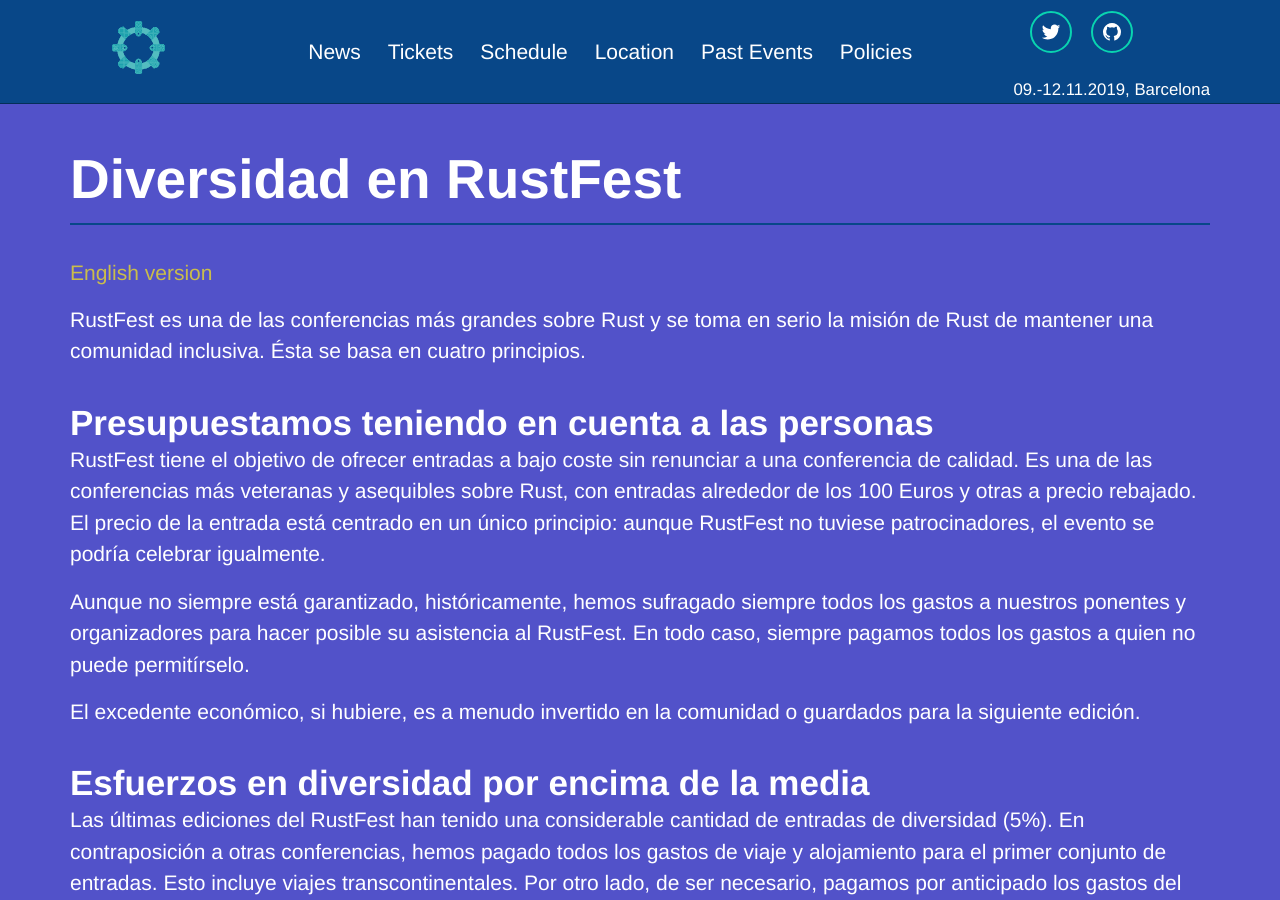
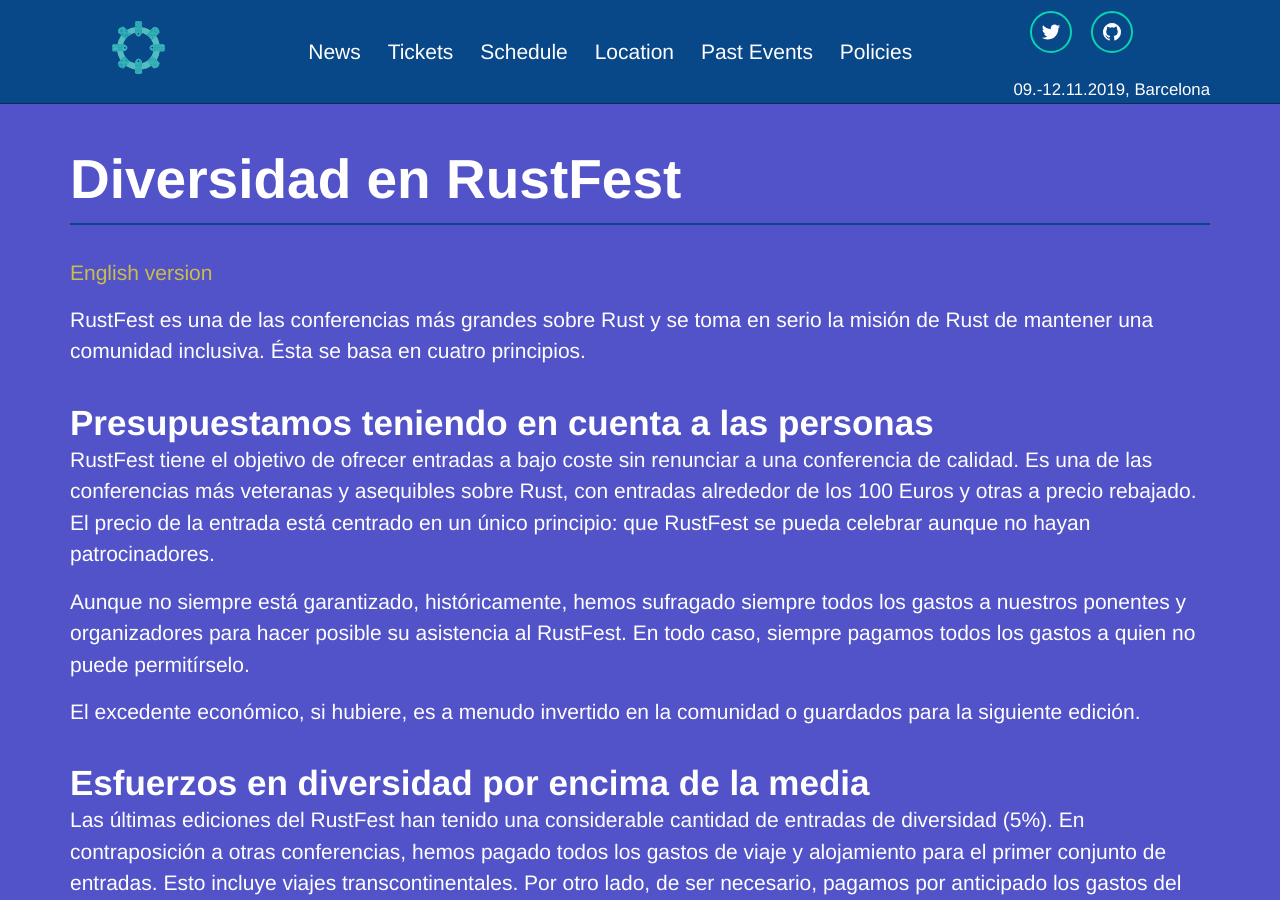
Before and after one commit to RustFestEU/barcelona.rustfest.eu, a Jekyll site: the page built from diversity.es.md, in a window 1280 px wide and 900 px high. Built offline with Jekyll 4.4.1, drawn with Linux system fonts in a browser that asks for light colours; nearby versions of some CDN libraries.

Commit message:
Update diversity.es.md

```diff
--- a/diversity.es.md
+++ b/diversity.es.md
@@ -11,7 +11,7 @@
 
 ## Presupuestamos teniendo en cuenta a las personas
 
-RustFest tiene el objetivo de ofrecer entradas a bajo coste sin renunciar a una conferencia de calidad. Es una de las conferencias más veteranas y asequibles sobre Rust, con entradas alrededor de los 100 Euros y otras a precio rebajado. El precio de la entrada está centrado en un único principio: aunque RustFest no tuviese patrocinadores, el evento se podría celebrar igualmente.
+RustFest tiene el objetivo de ofrecer entradas a bajo coste sin renunciar a una conferencia de calidad. Es una de las conferencias más veteranas y asequibles sobre Rust, con entradas alrededor de los 100 Euros y otras a precio rebajado. El precio de la entrada está centrado en un único principio: que RustFest se pueda celebrar aunque no hayan patrocinadores.
 
 Aunque no siempre está garantizado, históricamente, hemos sufragado siempre todos los gastos a nuestros ponentes y organizadores para hacer posible su asistencia al RustFest. En todo caso, siempre pagamos todos los gastos a quien no puede permitírselo.
 
```
